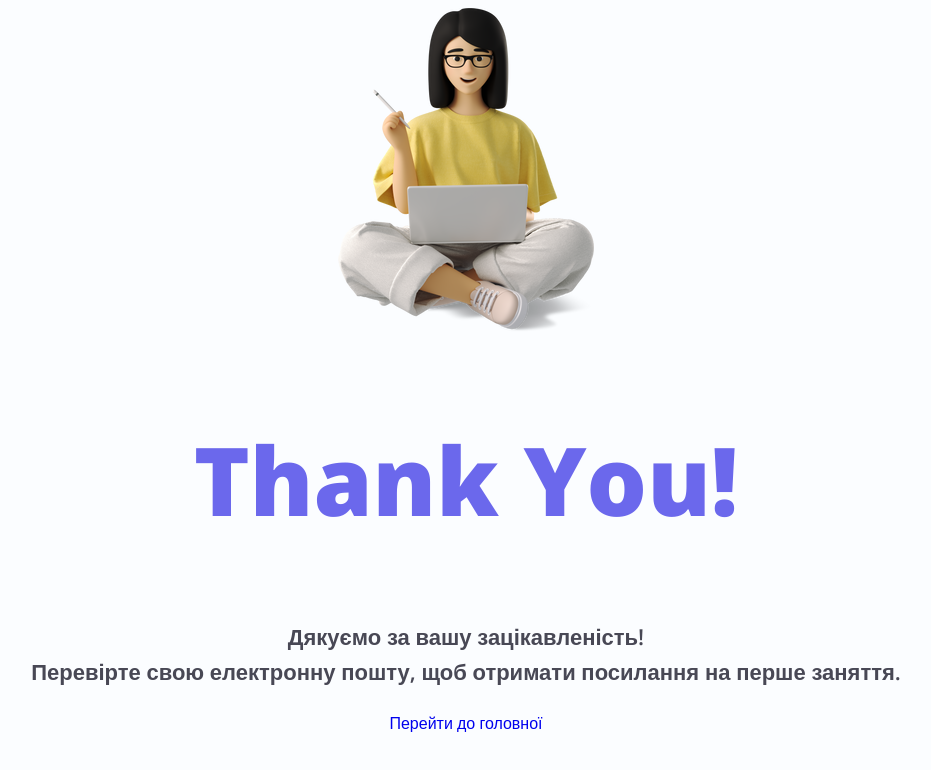
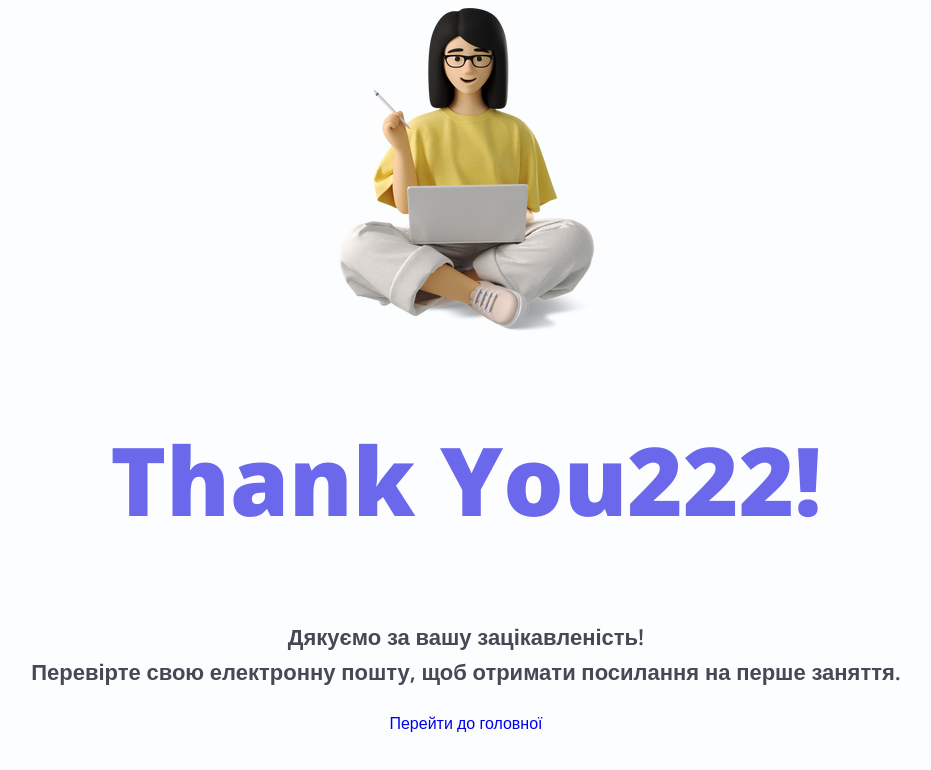
Before and after one commit to Yurii-Hvozd/Success, a plain HTML site: page index.html in a window 1280 px wide. Shown: the whole page, without its empty margins (174-1105 px from the left). Drawn offline with nearby package versions, Linux system fonts and the light colour scheme.

Commit message:
Update index.html

```diff
--- a/index.html
+++ b/index.html
@@ -26,7 +26,7 @@
 <body>
 
     <img src="img/success-img.png" alt="">
-    <h1 class="title">Thank You!</h1>
+    <h1 class="title">Thank You222!</h1>
     <p class="text">Дякуємо за вашу зацікавленість! <br> Перевірте свою електронну пошту, щоб отримати посилання
         на перше заняття.
     </p>
```
